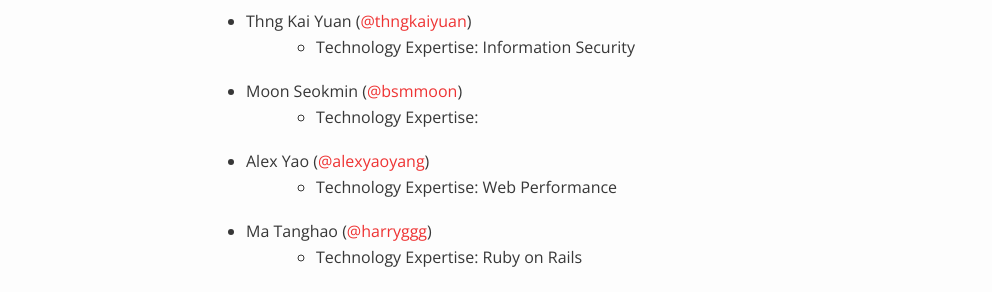
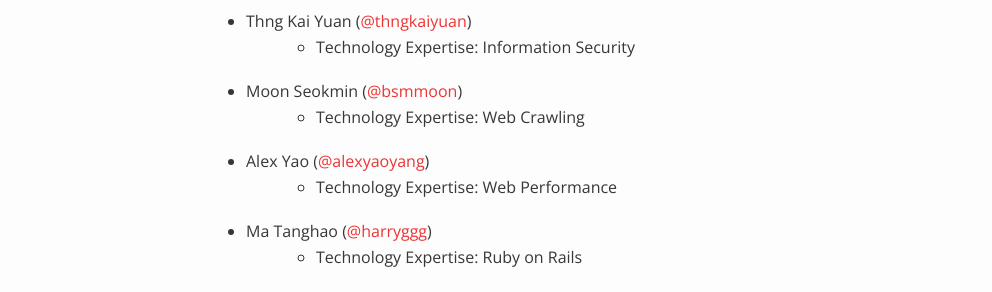
Before and after one commit to nus-oss/cs3281-AY1516S2-website, a Jekyll site: the page built from teams/codebender.md, in a window 1280 px wide and 900 px high. Shown: the part 265-557 px from the top of the window, without its empty margins (139-1131 px from the left). Built offline with Jekyll 4.4.1, drawn with Linux system fonts in a browser that asks for light colours.

Commit message:
Update codebender.md

```diff
--- a/teams/codebender.md
+++ b/teams/codebender.md
@@ -9,7 +9,7 @@
  - Thng Kai Yuan ([@thngkaiyuan](http://cs3281-2.blogspot.sg/))
    - Technology Expertise: Information Security
  - Moon Seokmin ([@bsmmoon](http://moonmoon3281.blogspot.sg/))
-   - Technology Expertise:
+   - Technology Expertise: Web Crawling
  - Alex Yao ([@alexyaoyang](http://alexyy.com/))
    - Technology Expertise: Web Performance
  - Ma Tanghao ([@harryggg](https://blog.nus.edu.sg/matanghao/))
```
